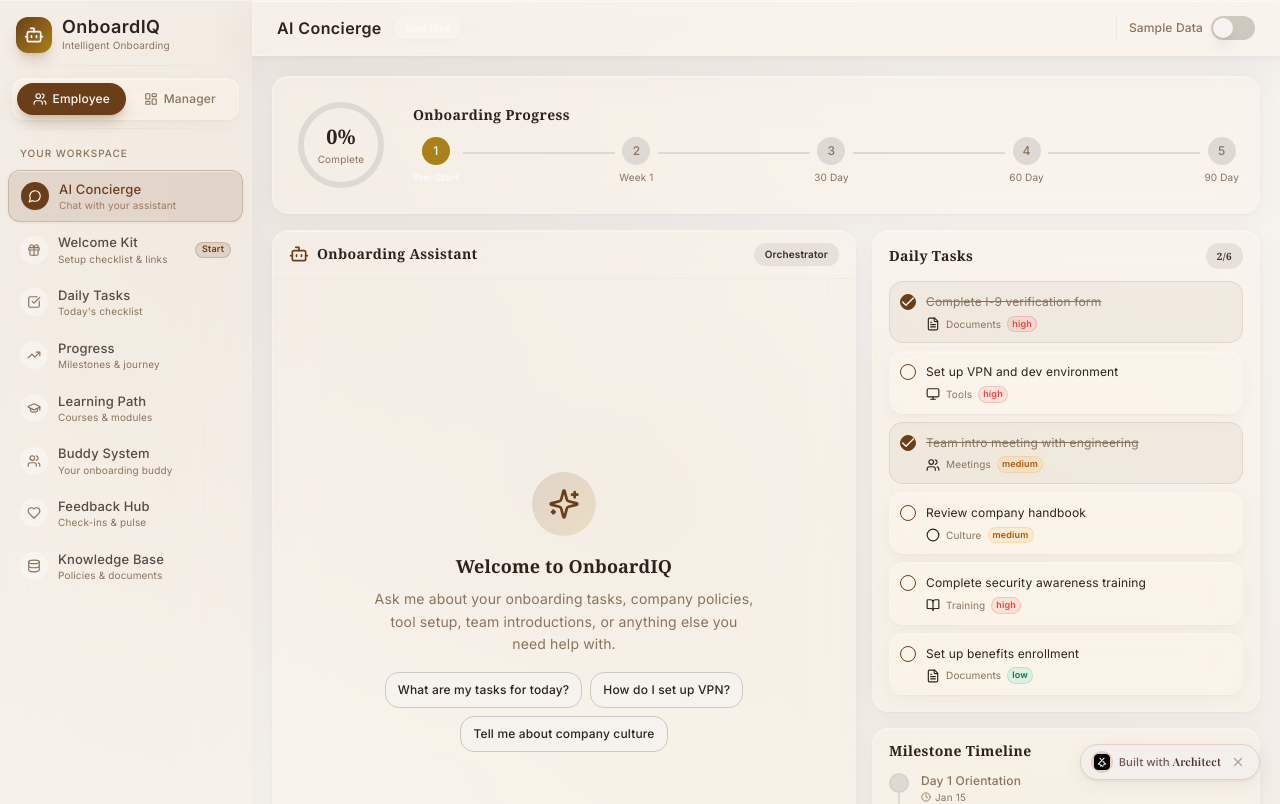
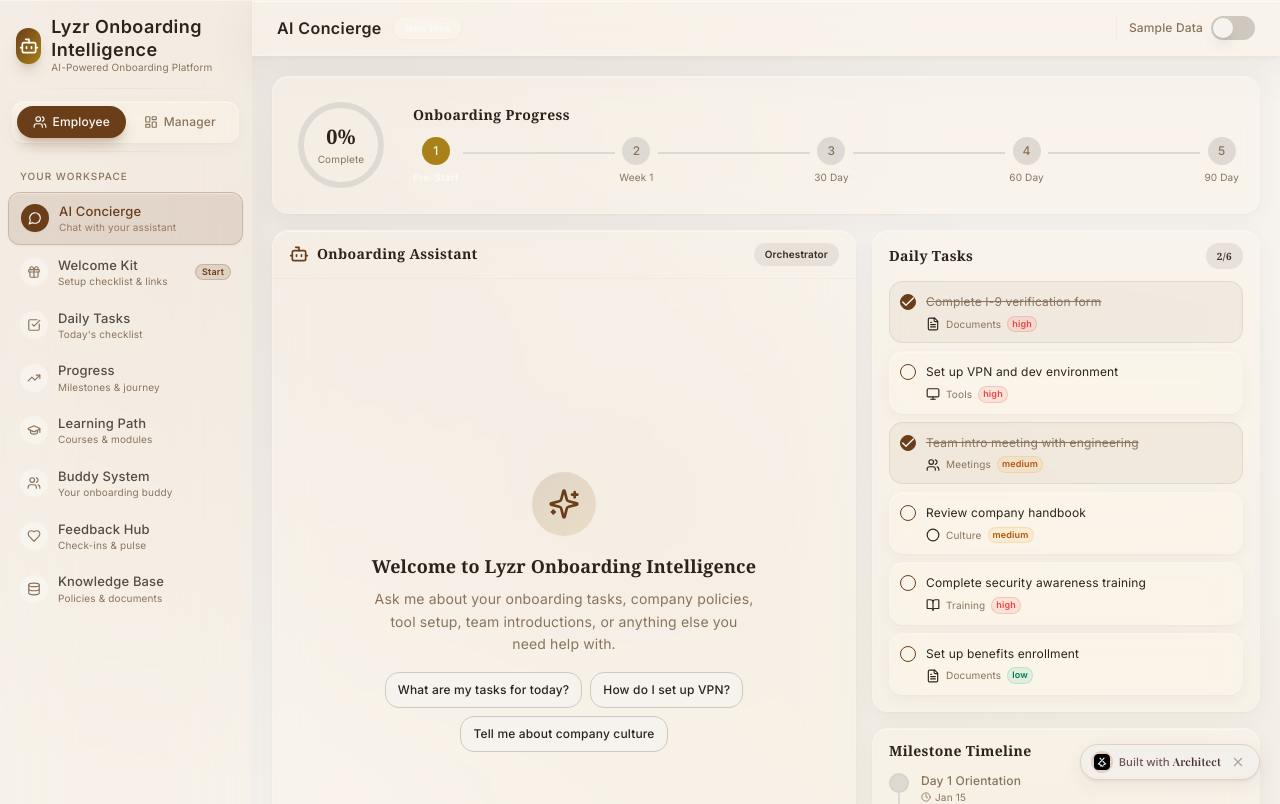
Before and after one commit to Lyzr-Apps/block-trades-modern-flow-mz13, a Next.js app: page / in a window 1280 px wide. Shown: the top 804 px of the page. Built offline with nearby package versions, Linux system fonts and the light colour scheme.

Commit message:
rename: updated application name to Lyzr Onboarding Intelligence and revised related branding

```diff
--- a/app/layout.tsx
+++ b/app/layout.tsx
@@ -9,8 +9,8 @@
 const inter = Inter({ subsets: ['latin'] })
 
 export const metadata: Metadata = {
-  title: 'Next.js App',
-  description: 'Built with Next.js, React, and Tailwind CSS',
+  title: 'Lyzr Onboarding Intelligence',
+  description: 'AI-powered employee onboarding platform by Lyzr',
   icons: {
     icon: '/lyzr.png',
   },
--- a/app/page.tsx
+++ b/app/page.tsx
@@ -116,8 +116,8 @@
               <Bot className="h-5 w-5 text-white" />
             </div>
             <div>
-              <h1 className="font-semibold text-lg tracking-wide text-foreground leading-tight">OnboardIQ</h1>
-              <p className="text-[10px] text-muted-foreground -mt-0.5">Intelligent Onboarding</p>
+              <h1 className="font-semibold text-lg tracking-wide text-foreground leading-tight">Lyzr Onboarding Intelligence</h1>
+              <p className="text-[10px] text-muted-foreground -mt-0.5">AI-Powered Onboarding Platform</p>
             </div>
           </div>
         </div>
--- a/components/onboardiq/EmployeeConcierge.tsx
+++ b/components/onboardiq/EmployeeConcierge.tsx
@@ -487,7 +487,7 @@
                 <div className="w-16 h-16 rounded-full bg-gradient-to-br from-primary/15 to-accent/15 flex items-center justify-center mb-4">
                   <Sparkles className="h-8 w-8 text-primary" />
                 </div>
-                <h3 className="font-serif font-semibold text-lg mb-2">Welcome to OnboardIQ</h3>
+                <h3 className="font-serif font-semibold text-lg mb-2">Welcome to Lyzr Onboarding Intelligence</h3>
                 <p className="text-sm text-muted-foreground max-w-sm leading-relaxed">Ask me about your onboarding tasks, company policies, tool setup, team introductions, or anything else you need help with.</p>
                 <div className="flex flex-wrap gap-2 mt-4 justify-center">
                   {['What are my tasks for today?', 'How do I set up VPN?', 'Tell me about company culture'].map((q) => (
```
